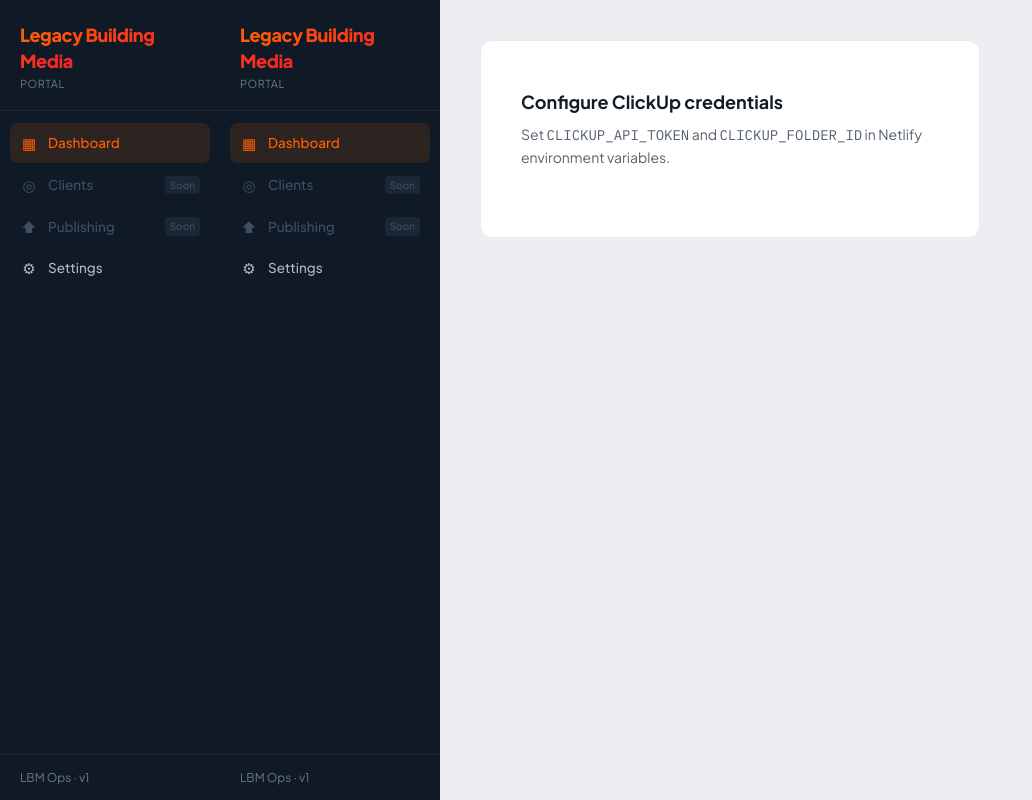
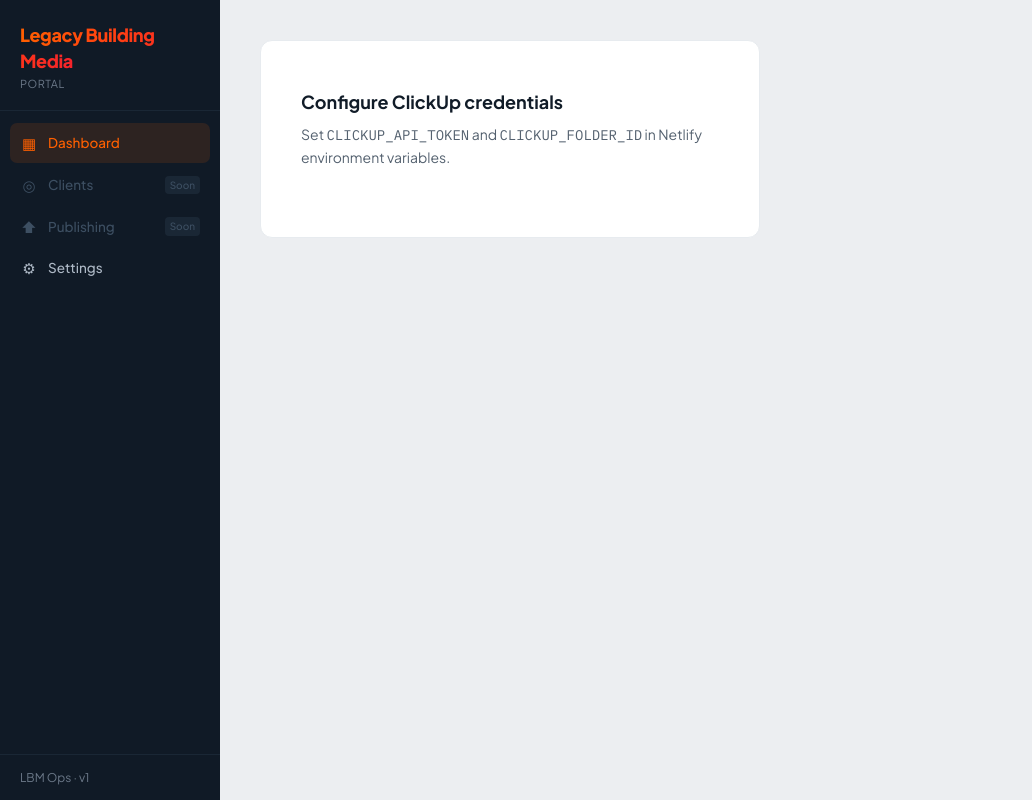
Before and after one commit to robertogalvez/lbm-client-portal-prototype, a Next.js app in the folder app-next/: page /dashboard in a window 1280 px wide. Shown: the whole page, without its empty margins (0-1032 px from the left). Built offline with nearby package versions, Linux system fonts and the light colour scheme.

Commit message:
fix: remove duplicate sidebar from (app)/layout.tsx — LayoutShell handles it

```diff
--- a/app-next/app/(app)/layout.tsx
+++ b/app-next/app/(app)/layout.tsx
@@ -1,10 +1,3 @@
-import { Sidebar } from '@/components/layout/Sidebar';
-
 export default function AppLayout({ children }: { children: React.ReactNode }) {
-  return (
-    <div style={{ display: 'flex', minHeight: '100vh', background: '#eceef1' }}>
-      <Sidebar active="/dashboard" />
-      <div style={{ flex: 1, minWidth: 0 }}>{children}</div>
-    </div>
-  );
+  return <>{children}</>;
 }
```
